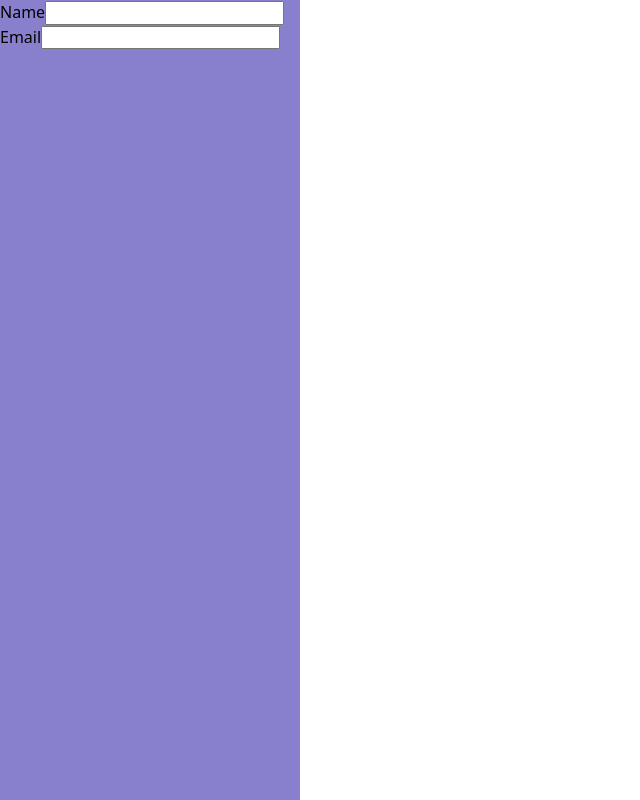
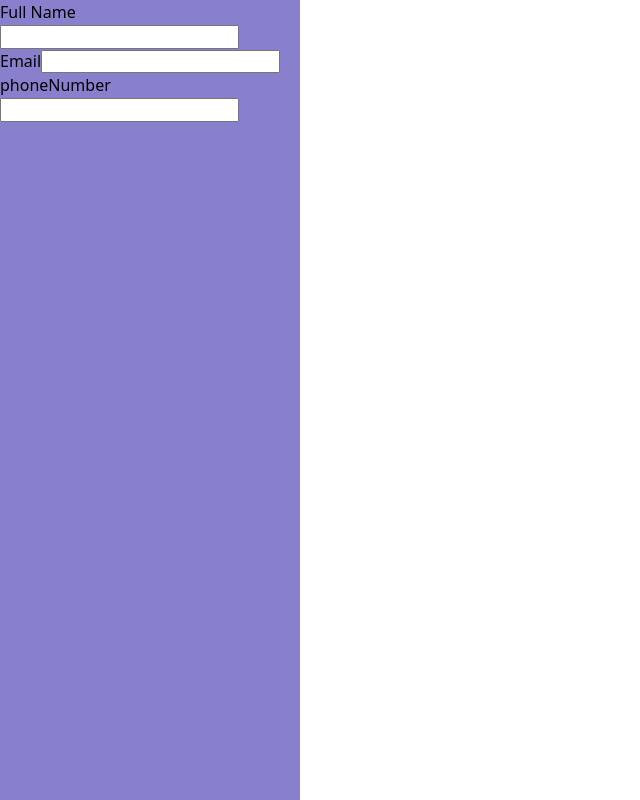
Before and after one commit to seba3510/cv-application, a React (Vite) app: page / in a window 1280 px wide. Shown: the whole page, without its empty margins (0-640 px from the left). Built offline with nearby package versions, Linux system fonts and the light colour scheme.

Commit message:
feat: Display form controls for the "general Info" section

```diff
--- a/src/App.jsx
+++ b/src/App.jsx
@@ -8,12 +8,44 @@ import {
 
 //================================================================
 
+import {
+	Form
+} from "./components/organisms/Form.jsx";
+
+//================================================================
+
+import {
+	Container
+} from "./components/molecules/Container.jsx";
+
+//================================================================
+
+import {
+	Input
+} from "./components/atoms/Input.jsx";
+
+//================================================================
+
+import {
+	Label
+} from "./components/atoms/Label.jsx";
+
+//================================================================
+
+import {
+	FormControl
+} from "./components/organisms/FormControl.jsx";
+
+//================================================================
+
 function App() {
 
 	const [
 		form,
 		setForm
-	] = useState({
+	] = useState(
+		{
+			id: crypto.randomUUID(),
 			fullName: "",
 			email: "",
 			phoneNumber: "",
@@ -29,7 +61,6 @@ function App() {
 
 	//================================================================
 
-
 	function handleInputChange(event) {
 
 		const formControl =
@@ -37,7 +68,7 @@ function App() {
 
 		const inputValue =
 			event.target
-				.value.trim();
+				.value;
 
 		console.log(
 			inputValue
@@ -48,38 +79,53 @@ function App() {
 			[formControl]: inputValue
 		});
 
-	} // handleTextChange()
+
+	} // handleInputChange()
 
 	//================================================================
+
+	function submitForm(event) {
+
+		return;
+
+	} // submitForm()
+
+	//==================================================================
 
 	return (
 
 		<>
 			<aside>
-				<form>
-					<section className="generalInfo">
-						<div className="formControl">
-							<label htmlFor="fullName">Name</label>
-							<input
-								type="text"
+				<Form onSubmit={submitForm}>
+					<FormControl
+						type={"text"}
+						id={"fullName"}
+						name={"fullName"}
+						labelText={"Full Name"}
 						value={form.fullName}
-								id="fullName"
-								name="fullName"
 						onChange={handleInputChange}
 					/>
-						</div>
 
-						<div className="formControl">
-							<label htmlFor="email">Email</label>
-							<input
-								type="email"
+					<FormControl
+						type={"email"}
+						id={"email"}
+						name={"email"}
+						labelText={"Email"}
 						value={form.email}
-								id="email"
 						onChange={handleInputChange}
 					/>
-						</div>
-					</section>
-				</form>
+
+					<FormControl
+						type={"tel"}
+						id={"phoneNumber"}
+						name={"phoneNumber"}
+						labelText={"phoneNumber"}
+						value={form.phoneNumber}
+						onChange={handleInputChange}
+					/>
+
+
+				</Form>
 			</aside>
 		</>
 
--- /dev/null
+++ b/src/components/atoms/Input.jsx
@@ -0,0 +1,23 @@
+function Input({
+	type,
+	value,
+	onChange,
+	name,
+	id
+}) {
+
+	return (
+		<input
+			type={type}
+			value={value}
+			name={name}
+			id={id}
+			onChange={onChange}
+		/>
+	);
+
+} // Input()
+
+//============================================================
+
+export { Input };
--- /dev/null
+++ b/src/components/atoms/Label.jsx
@@ -0,0 +1,16 @@
+function Label({
+	htmlFor,
+	children
+}) {
+
+	return (
+		<label htmlFor={htmlFor}>
+			{children}
+		</label>
+	);
+
+} // Label()
+
+//===========================================================================
+
+export { Label };
--- /dev/null
+++ b/src/components/molecules/Container.jsx
@@ -0,0 +1,16 @@
+function Container({
+	className,
+	children,
+}) {
+
+	return (
+		<div className={className}>
+			{children}
+		</div>
+	);
+
+} // Container()
+
+//=====================================================
+
+export { Container };
--- /dev/null
+++ b/src/components/organisms/Form.jsx
@@ -0,0 +1,16 @@
+function Form({
+	children,
+	onSubmit
+}) {
+
+	return (
+		<form onSubmit={onSubmit}>
+			{children}
+		</form>
+	);
+
+} // Form()
+
+//==========================================================================
+
+export { Form };
--- /dev/null
+++ b/src/components/organisms/FormControl.jsx
@@ -0,0 +1,47 @@
+import {
+	Container
+} from "../molecules/Container";
+
+//=======================================================================
+
+import {
+	Input
+} from "../atoms/Input.jsx";
+
+//=======================================================================
+
+import {
+	Label
+} from "../atoms/Label.jsx";
+
+//=======================================================================
+
+function FormControl({
+	labelText,
+	type,
+	id,
+	name,
+	value,
+	onChange
+}) {
+
+	return (
+		<Container>
+			<Label htmlFor={name}>
+				{labelText}
+			</Label>
+			<Input
+				type={type}
+				id={id}
+				name={name}
+				value={value}
+				onChange={onChange}
+			/>
+		</Container>
+	);
+
+} // FormControl()
+
+//=======================================================================
+
+export { FormControl };
--- a/src/main.jsx
+++ b/src/main.jsx
@@ -1,12 +1,12 @@
 import {
 	StrictMode
-} from 'react';
+} from "react";
 
 //==================================================================
 
 import {
 	createRoot
-} from 'react-dom/client';
+} from "react-dom/client";
 
 //==================================================================
 
```
Also changed, not shown: src/components/organisms/Section.jsx (added, +16 -0 lines). Lines whose indentation alone changed are shown as unchanged.
